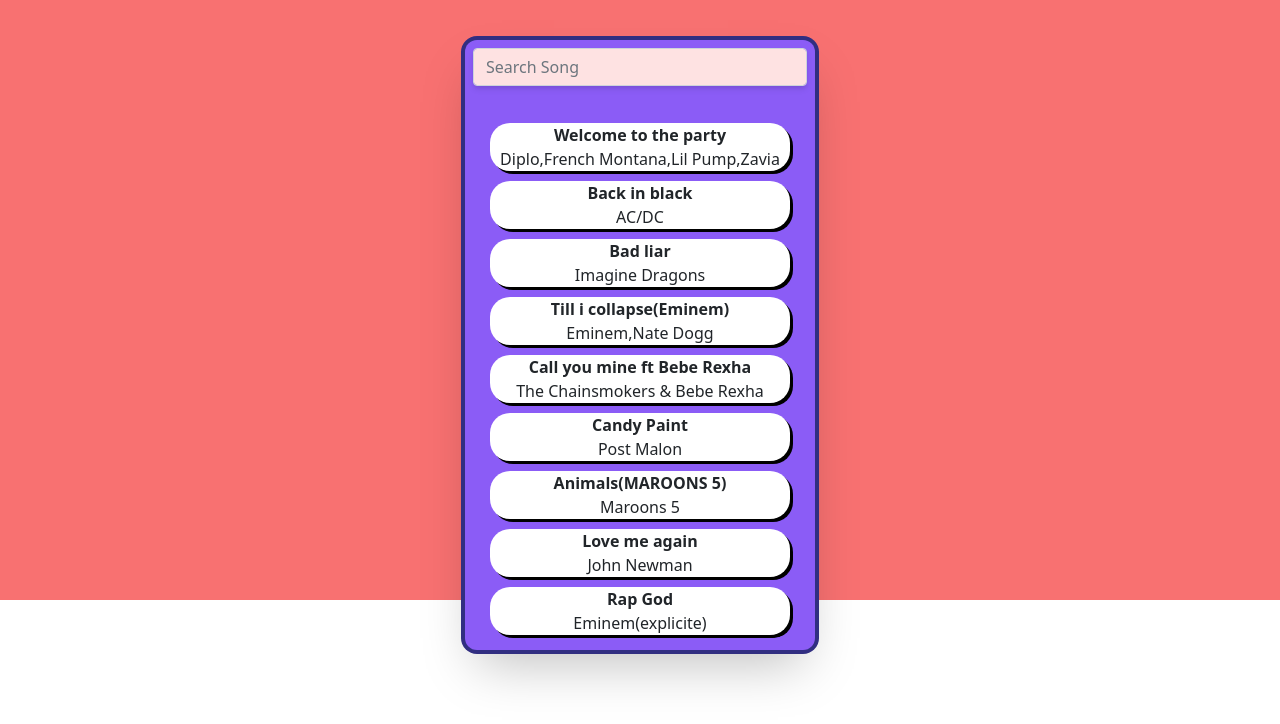
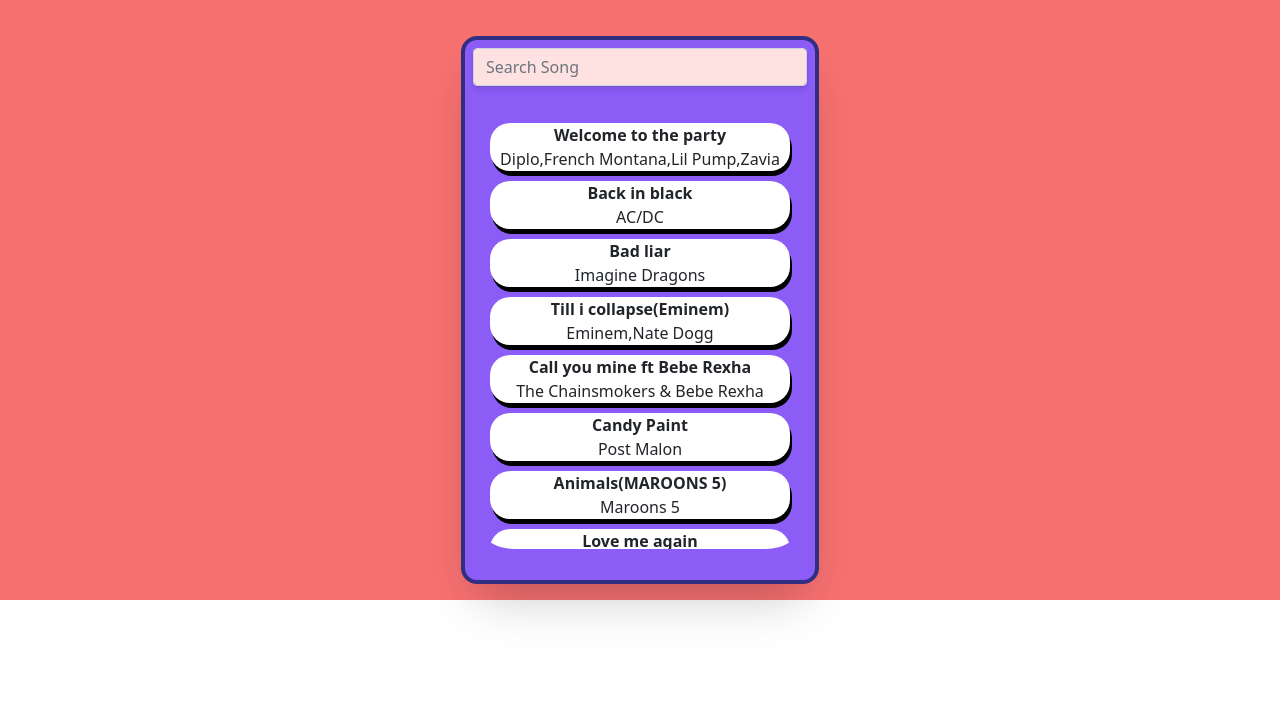
Before and after one commit to Adityaraj-singh/Songify, a React (Create React App) app: page / in a window 1280 px wide. Shown: the top 724 px of the page. Built offline with nearby package versions, Linux system fonts and the light colour scheme.

Commit message:
Add files via upload

```diff
--- a/src/Components/Home.js
+++ b/src/Components/Home.js
@@ -67,7 +67,7 @@ function Home(){
         src:'/Media/rap god.mp3'
     },
     {    id:9,
-        title:'Shell Shocked(Teenage mutatnt ninja turtle)',
+        title:'Shell Shocked(Ninja turtle)',
         artist:'Juicy J, Wiz Khalifa, Ty Dolla $ign',
         photo:'/Media/Thumbnails/shell_shocked.jfif',
         src:'/Media/Shell shocked(Teenaje mutant and ninja turtles).mp3'
--- a/src/Components/MyStyle.css
+++ b/src/Components/MyStyle.css
@@ -42,7 +42,7 @@ width:auto;
 }
 .song-list-box{
    width: 450;
-   height: 610px;
+   height: 540px;
 
 }
 
@@ -53,7 +53,7 @@ width:auto;
 .listing{
   border-radius: 50px;
 
-   height: 540px;
+   height: 450px;
    overflow: scroll;
    overflow-x: hidden;
   position: relative;
@@ -68,13 +68,13 @@ width:auto;
 }
 .next-song{
    position: relative;
-   top: 100px;
+   top: 50px;
 }
 
 #listitem{
    height:auto;
    background-color: aqua;
-   box-shadow: black 3px 3px;
+   box-shadow: black 2px 5px;
    width: 300px;
    margin-bottom: 10px;
    background-color: white;
--- a/src/Components/player.js
+++ b/src/Components/player.js
@@ -17,7 +17,7 @@ const temp_songs=songs
 
 const [main_player,Setmain_player]=useState({
     position: 'relative',
-    top:'-590px'
+    top:'-500px'
 
 })
 
@@ -26,7 +26,7 @@ const [playerstyle,Setplayerstyle]=useState({
 })
 const [controlstyle,Setcontrolstyle]=useState({
     position:'relative',
-    top:'100px'
+    top:'40px'
 
 })
 
@@ -37,7 +37,7 @@ const [titlestyle,Settitlestyle]=useState({
 })
 const [playergeometry,Setplayergeometry]=useState({
     width: '350px',
-    height: '630px'
+    height: '550px'
 
 })
 
```
